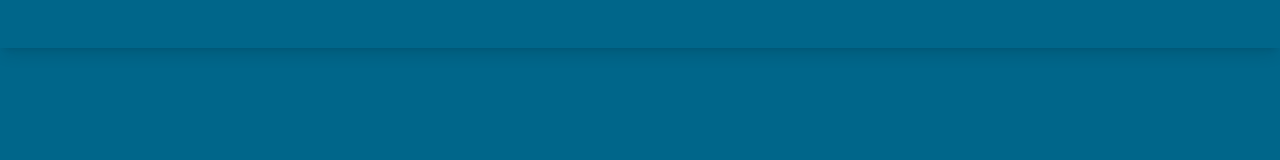
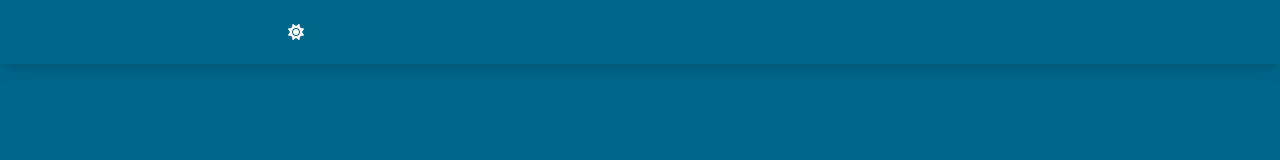
Before and after one commit to StephanieKSanchez/weather-app-vue-tailwind, a Vue app: page / in a window 1280 px wide. Shown: the top 160 px of the page. Built offline with nearby package versions, Linux system fonts and the light colour scheme.

Commit message:
added icon for branding from font awesome

```diff
--- a/src/components/Navigation.vue
+++ b/src/components/Navigation.vue
@@ -3,7 +3,9 @@
     <nav
       class="container flex flex-col sm:flex-row items-center gap-4 text-white py-6"
     >
-      <div class="flex items-center gap-3 flex-1"></div>
+      <div class="flex items-center gap-3 flex-1">
+        <i class="fa-solid fa-sun"></i>
+      </div>
     </nav>
   </header>
 </template>
```
